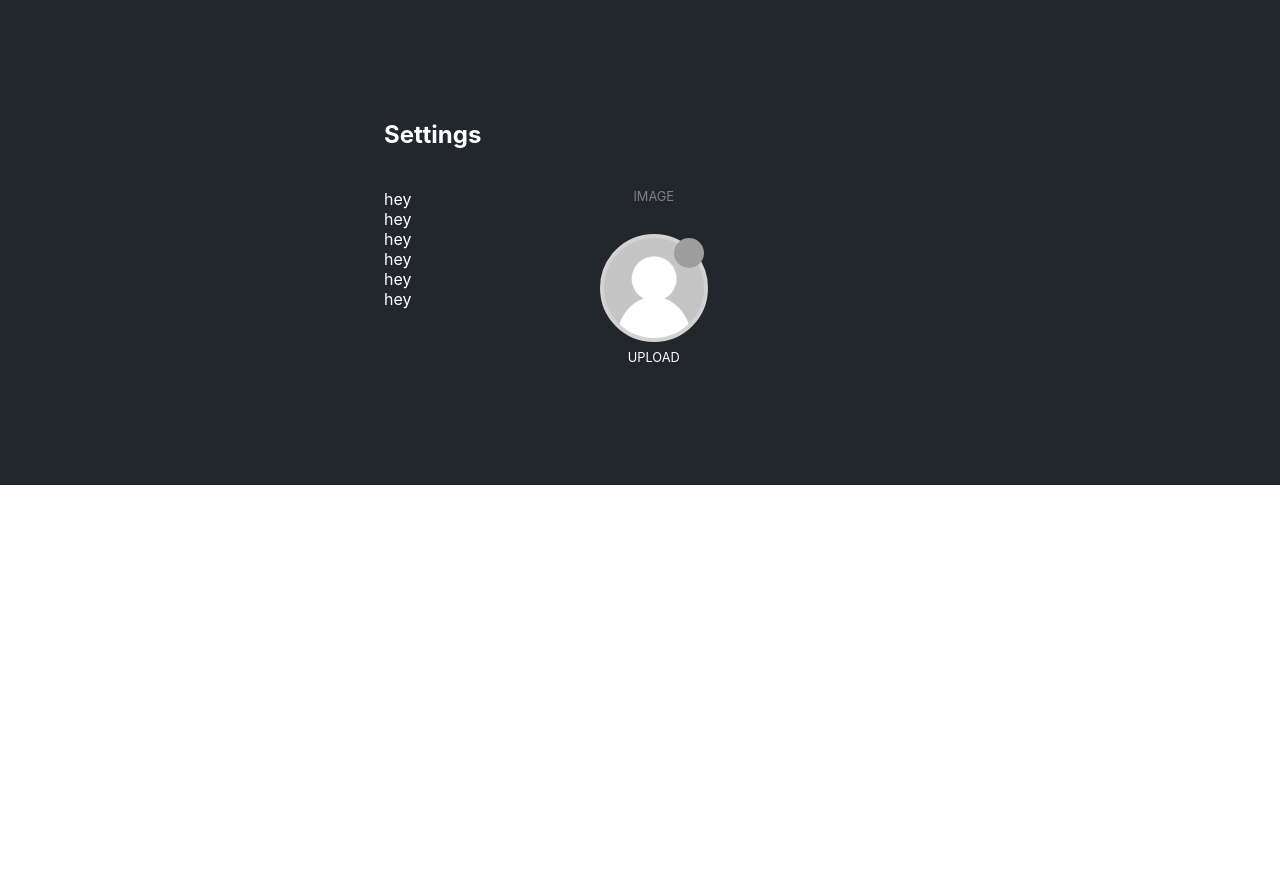
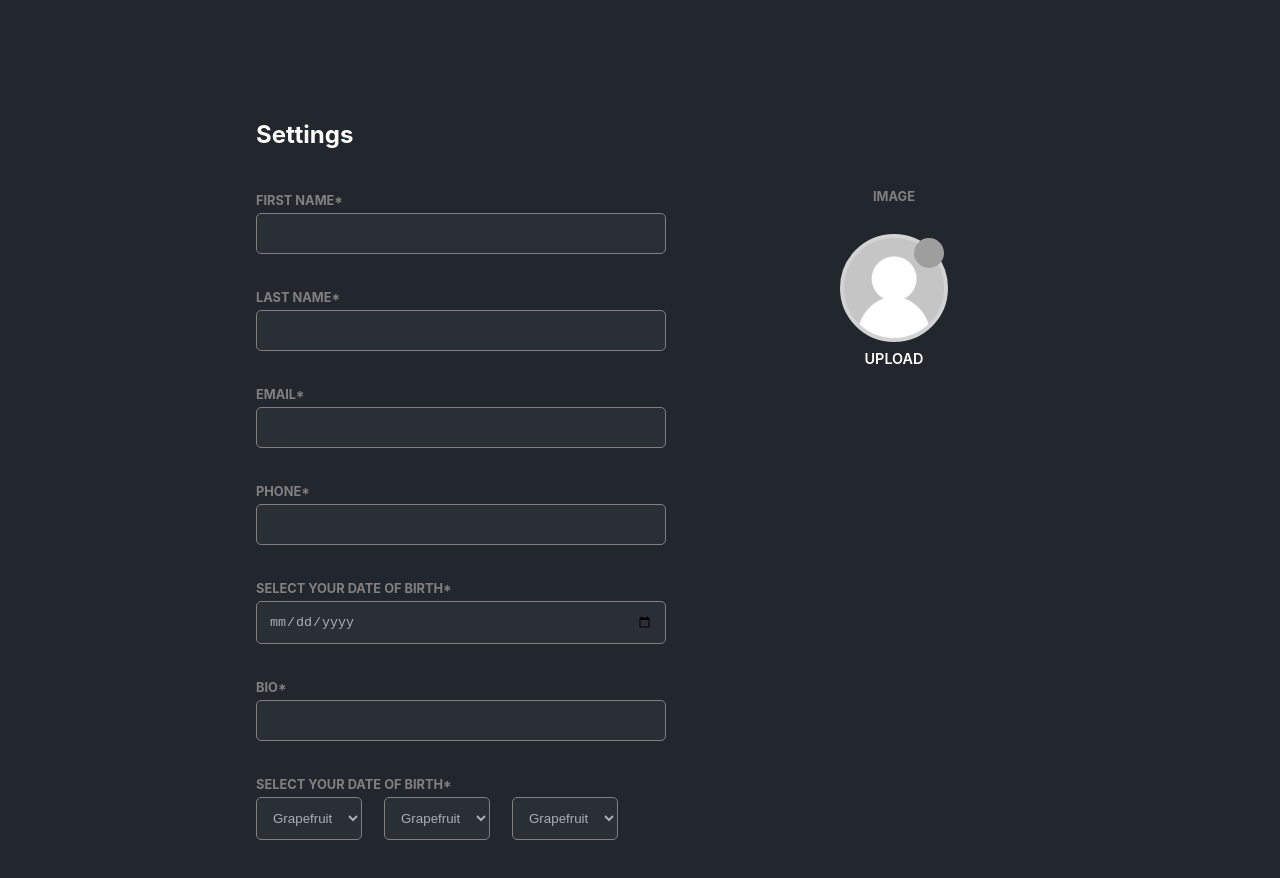
Before and after one commit to AnthonyALu/form-exercise, a React (Create React App) app: page / in a window 1280 px wide. Shown: the top 878 px of the page. Before the commit the page ends 800 px from the top, so only its background shows below. Built offline with nearby package versions, Linux system fonts and the light colour scheme; grey boxes are pictures that could not be loaded.

Commit message:
text fields implemented

```diff
--- /dev/null
+++ b/src/components/DateDropdownList.jsx
@@ -0,0 +1,59 @@
+/** @jsxImportSource @emotion/react */
+import { inputFieldHover, Container } from "./EmotionStyles";
+import { css } from "@emotion/react";
+import styled from "@emotion/styled";
+
+const SelectContainer = styled.select((props) => ({
+  margin: "4px auto auto 0px",
+  padding: "12px",
+  backgroundColor: "#2a2e35",
+  border: props.focus ? "1px solid #27987b" : "1px solid gray",
+  borderRadius: "5px",
+  color: props.focus ? "white" : "#a8afb6",
+}));
+
+const MonthPicker = () => {
+  return (
+    <SelectContainer value="grapefruit" css={inputFieldHover}>
+      <option value="grapefruit">Grapefruit</option>
+      <option value="lime">Lime</option>
+      <option value="coconut">Coconut</option>
+      <option value="mango">Mango</option>
+    </SelectContainer>
+  );
+};
+
+const DatePicker = () => {
+  return (
+    <SelectContainer value="grapefruit" css={inputFieldHover}>
+      <option value="grapefruit">Grapefruit</option>
+      <option value="lime">Lime</option>
+      <option value="coconut">Coconut</option>
+      <option value="mango">Mango</option>
+    </SelectContainer>
+  );
+};
+
+const YearPicker = () => {
+  return (
+    <SelectContainer value="grapefruit" css={inputFieldHover}>
+      <option value="grapefruit">Grapefruit</option>
+      <option value="lime">Lime</option>
+      <option value="coconut">Coconut</option>
+      <option value="mango">Mango</option>
+    </SelectContainer>
+  );
+};
+
+const DateDropdownList = ({ format }) => {
+  switch (format) {
+    case "month":
+      return <MonthPicker />;
+    case "day":
+      return <DatePicker />;
+    case "year":
+      return <YearPicker />;
+  }
+};
+
+export default DateDropdownList;
--- /dev/null
+++ b/src/components/DatePicker.jsx
@@ -0,0 +1,43 @@
+/** @jsxImportSource @emotion/react */
+import { FlexContainer, labelStyles, Container } from "./EmotionStyles";
+import DateDropdownList from "./DateDropdownList";
+import { useState } from "react";
+import { css } from "@emotion/react";
+
+const DatePicker = ({ date, setDate }) => {
+  const [dateFormat, setDateFormat] = useState(date.split("/"));
+  const handleChange = () => {};
+  const marginRight = css`
+    margin-right: 40px;
+    background-color: white;
+  `;
+  const formSize = css`
+    width: 30vw;
+  `;
+
+  return (
+    <Container marginLeft="0px">
+      <label css={labelStyles}>SELECT YOUR DATE OF BIRTH*</label>{" "}
+      <FlexContainer css={formSize}>
+        <DateDropdownList
+          format="month"
+          today={dateFormat[0]}
+          handleChange={handleChange}
+          css={marginRight}
+        />
+        <DateDropdownList
+          format="day"
+          today={dateFormat[1]}
+          handleChange={handleChange}
+        />
+        <DateDropdownList
+          format="year"
+          today={dateFormat[2]}
+          handleChange={handleChange}
+        />
+      </FlexContainer>
+    </Container>
+  );
+};
+
+export default DatePicker;
--- a/src/components/EmotionStyles.js
+++ b/src/components/EmotionStyles.js
@@ -9,18 +9,24 @@ export const bgStyles = css`
 export const labelStyles = css`
   color: gray;
   font-size: 0.8em;
+  font-weight: 700;
 `;
 
 export const formStyles = css`
-  width: 40vw;
+  width: 60vw;
   padding: 120px 24px;
   margin: auto;
   color: white;
 `;
 
+export const inputFieldHover = css`
+  &:hover {
+    border: 1px solid white;
+  }
+`;
+
 export const FlexContainer = styled.div((props) => ({
   display: "flex",
-  justifyContent: props.justify ? props.justify : "space-between",
   flexDirection: props.direction ? props.direction : "row",
 }));
 
@@ -31,3 +37,17 @@ export const Container = styled.div`
   margin-right: ${(props) => props.marginRight || "auto"};
   text-align: ${(props) => props.textAlign || "left"};
 `;
+
+export const InputContainer = styled.input((props) => ({
+  margin: "4px auto auto auto",
+  padding: "12px",
+  backgroundColor: "#2a2e35",
+  border: props.focus
+    ? "1px solid #27987b"
+    : props.valid
+    ? "1px solid gray"
+    : "1px solid #c52735",
+  borderRadius: "5px",
+  color: props.focus ? "white" : "#a8afb6",
+  width: "100%",
+}));
--- a/src/components/Form.jsx
+++ b/src/components/Form.jsx
@@ -1,34 +1,54 @@
 /** @jsxImportSource @emotion/react */
 import { useState } from "react";
-import {
-  formStyles,
-  FlexContainer,
-  Container,
-  labelStyles,
-} from "./EmotionStyles";
+import { formStyles, FlexContainer, Container } from "./EmotionStyles";
 import ImageUpload from "./ImageUpload";
-import InputField from "./InputField";
+import FormInput from "./FormInput";
+import DatePicker from "./DatePicker";
 
 const Form = () => {
   //input that will be received by the user
+  //can also add regex for input validation if needed
+  console.log(new Date().getFullYear() + 1);
   const inputFields = [
-    "firstName",
-    "lastName",
-    "email",
-    "phone",
-    "dateOfBirth",
-    "bio",
+    { id: 1, label: "FIRST NAME*", name: "firstName", type: "text" },
+    { id: 2, label: "LAST NAME*", name: "lastName", type: "text" },
+    { id: 3, label: "EMAIL*", name: "email", type: "email" },
+    { id: 4, label: "PHONE*", name: "phone", type: "text" },
+    {
+      id: 5,
+      label: "SELECT YOUR DATE OF BIRTH*",
+      name: "dateOfBirth",
+      type: "date",
+    },
+    { id: 6, label: "BIO*", name: "bio", type: "textarea" },
   ];
-  const [input, setInput] = useState({
+  const [avatar, setAvatar] = useState(null);
+  const today = new Date();
+  const [dateOfBirth, setDateOfBirth] = useState(
+    `${today.getMonth() + 1}/${today.getDate()}/${today.getFullYear()}`
+  );
+
+  //saved values
+  const [values, setValues] = useState({
     firstName: "",
     lastName: "",
     email: "",
     phone: null,
     dateOfBirth: null,
     bio: "",
+    avatar: null,
   });
 
-  const [avatar, setAvatar] = useState(null);
+  //set values on change
+  const handleChange = (e) => {
+    setValues({ ...values, [e.target.name]: e.target.value });
+  };
+
+  //submit function
+  const handleSubmit = (e) => {
+    //prevent default function
+    e.preventDefault();
+  };
 
   return (
     <div css={formStyles}>
@@ -39,10 +59,14 @@ const Form = () => {
         <div>
           <FlexContainer direction="column">
             {inputFields.map((e) => (
-              <div>
-                <InputField />
-              </div>
+              <FormInput
+                key={e.id}
+                {...e}
+                value={values[inputFields.name]}
+                onChange={handleChange}
+              />
             ))}
+            <DatePicker date={dateOfBirth} setDate={setDateOfBirth} />
           </FlexContainer>
         </div>
         <ImageUpload avatar={avatar} setAvatar={setAvatar} />
--- /dev/null
+++ b/src/components/FormInput.jsx
@@ -0,0 +1,58 @@
+/** @jsxImportSource @emotion/react */
+import {
+  FlexContainer,
+  labelStyles,
+  Container,
+  inputFieldHover,
+  InputContainer,
+} from "./EmotionStyles";
+import styled from "@emotion/styled";
+import { useState } from "react";
+import { css } from "@emotion/react";
+
+const formSize = css`
+  width: 30vw;
+`;
+
+const ErrorText = styled.p(({ valid }) => ({
+  fontSize: "0.7em",
+  color: "#c52735",
+  marginTop: "4px",
+  display: valid ? "none" : "inline",
+}));
+
+const FormInput = ({ label, onChange, value, ...inputProps }) => {
+  const [focus, setFocus] = useState(false);
+  const [valid, setValid] = useState(true);
+
+  const onFocus = () => {
+    setFocus(true);
+  };
+  const onBlur = (e) => {
+    setFocus(false);
+    //validate by checking whether the field has a value in it
+    setValid(e.target.value.length > 0);
+  };
+  return (
+    <Container css={formSize} marginLeft="0px" marginBottom="32px">
+      <FlexContainer direction="column">
+        <Container marginLeft="0">
+          <label css={labelStyles}>{label}</label>
+        </Container>
+        <InputContainer
+          focus={focus}
+          onFocus={onFocus}
+          onBlur={onBlur}
+          {...inputProps}
+          onChange={onChange}
+          required
+          valid={valid}
+          css={inputFieldHover}
+        />
+        <ErrorText valid={valid}>This field is required</ErrorText>
+      </FlexContainer>
+    </Container>
+  );
+};
+
+export default FormInput;
--- a/src/components/ImageUpload.jsx
+++ b/src/components/ImageUpload.jsx
@@ -11,8 +11,7 @@ const ImageContainer = styled.div((props) => ({
   width: "100px",
   height: "100px",
   borderRadius: "50%",
-  marginTop: "30px",
-  marginBottom: "8px",
+  margin: "30px auto 8px auto",
   border: "4px solid lightgray",
   backgroundPosition: "center",
   backgroundRepeat: "no-repeat",
@@ -21,7 +20,8 @@ const ImageContainer = styled.div((props) => ({
 }));
 
 const SmallTextButton = styled.p({
-  fontSize: "0.8em",
+  fontSize: "0.9em",
+  fontWeight: "600",
   cursor: "pointer",
 });
 
@@ -57,7 +57,7 @@ const ImageUpload = ({ avatar, setAvatar }) => {
   };
 
   return (
-    <Container textAlign="center">
+    <Container textAlign="center" marginTop="0px" marginLeft="200px">
       <p css={labelStyles}>IMAGE</p>
       <ImageContainer avatar={avatar} onClick={handleUpload}>
         <Badge />
--- a/src/components/InputField.jsx
+++ /dev/null
@@ -1,5 +0,0 @@
-const InputField = () => {
-  return <>hey</>;
-};
-
-export default InputField;
```
